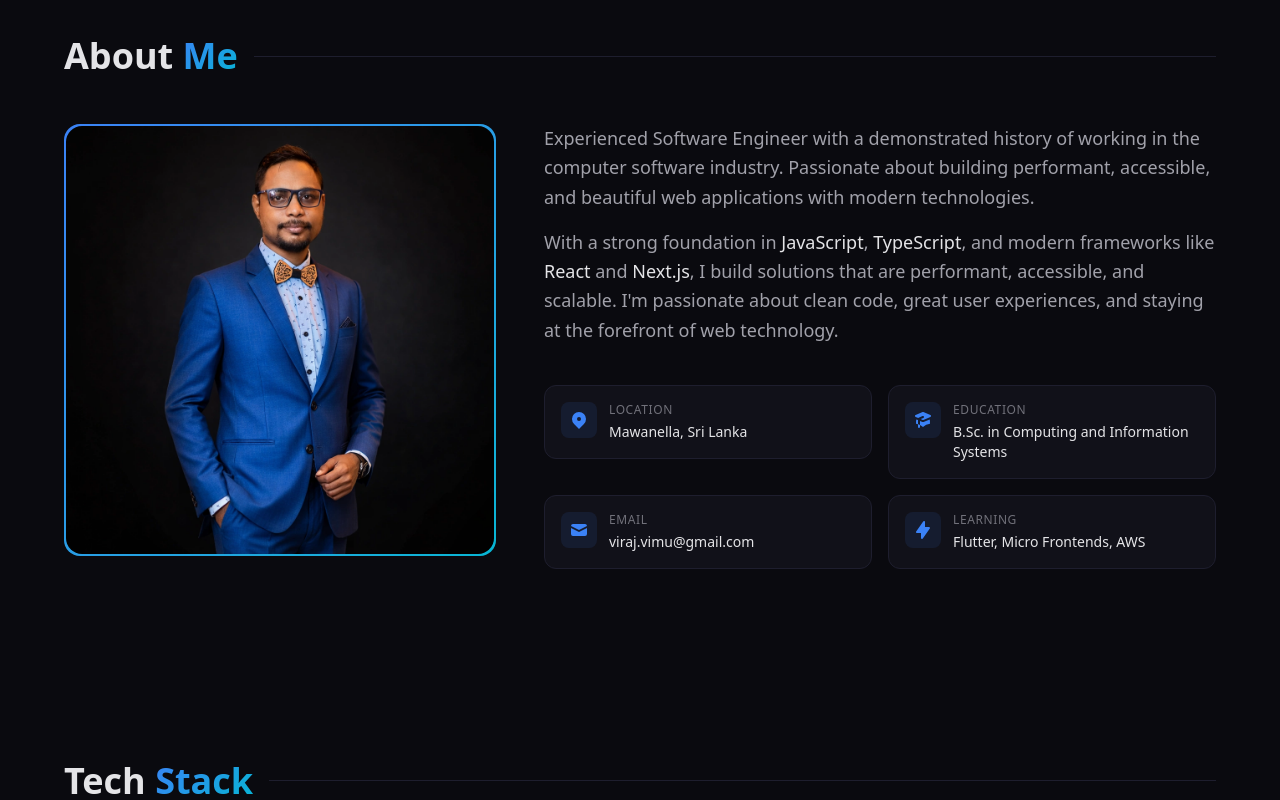
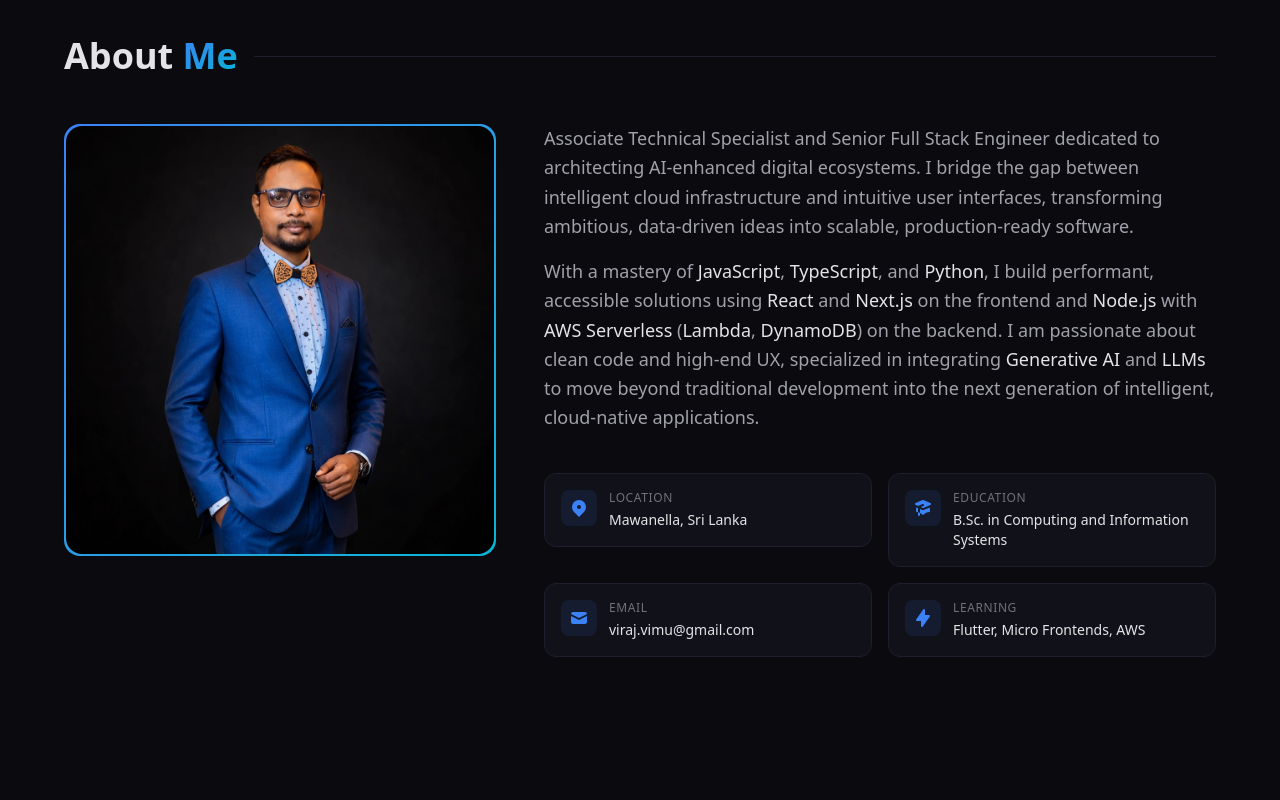
Before and after one commit to v4irajvimu/v4irajvimu.github.io, a Next.js app: page / in a window 1280 px wide. Shown: the part 860-1660 px from the top of the page. Built offline with nearby package versions, Linux system fonts and the light colour scheme.

Commit message:
fix: update personal information and enhance metadata for SEO optimization

```diff
--- a/app/components/AboutSection.tsx
+++ b/app/components/AboutSection.tsx
@@ -54,7 +54,7 @@ export default function AboutSection() {
                 <div className="h-full w-full rounded-2xl bg-card overflow-hidden">
                   <Image
                     src="/images/vimukthi-jayasinghe-senior-software-engineer.webp"
-                    alt="Vimukthi Jayasinghe - Software Engineer"
+                    alt={`${personalInfo.name} - ${personalInfo.title}`}
                     width={800}
                     height={800}
                     priority
@@ -72,15 +72,26 @@ export default function AboutSection() {
                 {personalInfo.bio}
               </p>
               <p className="mt-4 text-lg text-muted-foreground leading-relaxed">
-                With a strong foundation in{" "}
+                With a mastery of{" "}
                 <span className="text-foreground font-medium">JavaScript</span>,{" "}
                 <span className="text-foreground font-medium">TypeScript</span>,
-                and modern frameworks like{" "}
+                and{" "}
+                <span className="text-foreground font-medium">Python</span>, I
+                build performant, accessible solutions using{" "}
                 <span className="text-foreground font-medium">React</span> and{" "}
-                <span className="text-foreground font-medium">Next.js</span>, I
-                build solutions that are performant, accessible, and scalable.
-                I&apos;m passionate about clean code, great user experiences,
-                and staying at the forefront of web technology.
+                <span className="text-foreground font-medium">Next.js</span> on
+                the frontend and{" "}
+                <span className="text-foreground font-medium">Node.js</span> with{" "}
+                <span className="text-foreground font-medium">AWS Serverless</span>{" "}
+                (<span className="text-foreground font-medium">Lambda</span>,{" "}
+                <span className="text-foreground font-medium">DynamoDB</span>) on
+                the backend. I am passionate about clean code and high-end UX,
+                specialized in integrating{" "}
+                <span className="text-foreground font-medium">Generative AI</span>{" "}
+                and{" "}
+                <span className="text-foreground font-medium">LLMs</span> to move
+                beyond traditional development into the next generation of
+                intelligent, cloud-native applications.
               </p>
             </AnimatedSection>
 
--- a/app/components/Footer.tsx
+++ b/app/components/Footer.tsx
@@ -1,6 +1,6 @@
 "use client";
 
-import { socialLinks } from "@/lib/data";
+import { personalInfo, socialLinks } from "@/lib/data";
 import {
   SiGithub,
   SiLinkedin,
@@ -29,8 +29,8 @@ export default function Footer() {
     <footer className="border-t border-card-border py-8 px-4">
       <div className="mx-auto max-w-6xl flex flex-col sm:flex-row items-center justify-between gap-4">
         <p className="text-sm text-muted-foreground">
-          &copy; {new Date().getFullYear()} Viraj Vimukthi Jayasinghe. All
-          rights reserved.
+          &copy; {new Date().getFullYear()} {personalInfo.name}. All rights
+          reserved.
         </p>
 
         <div className="flex items-center gap-3">
--- a/app/components/HeroSection.tsx
+++ b/app/components/HeroSection.tsx
@@ -5,37 +5,30 @@ import { personalInfo } from "@/lib/data";
 import { HiArrowDown } from "react-icons/hi";
 import { useEffect, useState } from "react";
 
-const roles = [
-  "Senior Software Engineer",
-  "Frontend Development Expert",
-  "JavaScript Lover",
-  "React Enthusiast",
-];
-
 export default function HeroSection() {
   const [roleIndex, setRoleIndex] = useState(0);
   const [displayText, setDisplayText] = useState("");
   const [isDeleting, setIsDeleting] = useState(false);
 
   useEffect(() => {
-    const currentRole = roles[roleIndex];
+    const currentRole = personalInfo.tagline[roleIndex];
     let timeout: NodeJS.Timeout;
 
     if (!isDeleting && displayText === currentRole) {
       timeout = setTimeout(() => setIsDeleting(true), 2000);
     } else if (isDeleting && displayText === "") {
       setIsDeleting(false);
-      setRoleIndex((prev) => (prev + 1) % roles.length);
+      setRoleIndex((prev) => (prev + 1) % personalInfo.tagline.length);
     } else {
       timeout = setTimeout(
         () => {
           setDisplayText(
             isDeleting
               ? currentRole.substring(0, displayText.length - 1)
-              : currentRole.substring(0, displayText.length + 1)
+              : currentRole.substring(0, displayText.length + 1),
           );
         },
-        isDeleting ? 40 : 80
+        isDeleting ? 40 : 80,
       );
     }
 
@@ -88,7 +81,9 @@ export default function HeroSection() {
           className="text-4xl font-bold tracking-tight sm:text-6xl lg:text-7xl"
         >
           Hi, I&apos;m{" "}
-          <span className="gradient-text">{personalInfo.name.split(" ")[0]}</span>
+          <span className="gradient-text">
+            {personalInfo.name.split(" ")[0]}
+          </span>
         </motion.h1>
 
         <motion.div
--- a/app/layout.tsx
+++ b/app/layout.tsx
@@ -1,5 +1,6 @@
 import type { Metadata } from "next";
 import { Geist, Geist_Mono } from "next/font/google";
+import { personalInfo } from "@/lib/data";
 import "./globals.css";
 
 const geistSans = Geist({
@@ -12,13 +13,16 @@ const geistMono = Geist_Mono({
   subsets: ["latin"],
 });
 
+const fullTitle = `${personalInfo.name} | ${personalInfo.title}`;
+const seoDescription = `Portfolio of ${personalInfo.name} — ${personalInfo.title} specializing in React, TypeScript, Next.js, and modern frontend development. Based in Sri Lanka.`;
+const shortDescription = `${personalInfo.title} specializing in React, TypeScript, Next.js, and modern frontend development.`;
+
 export const metadata: Metadata = {
-  title: "Viraj Vimukthi Jayasinghe | Senior Software Engineer",
-  description:
-    "Portfolio of Viraj Vimukthi Jayasinghe — Senior Software Engineer specializing in React, TypeScript, Next.js, and modern frontend development. Based in Sri Lanka.",
+  title: fullTitle,
+  description: seoDescription,
   keywords: [
-    "Viraj Vimukthi Jayasinghe",
-    "Senior Software Engineer",
+    personalInfo.name,
+    personalInfo.title,
     "Frontend Developer",
     "React Developer",
     "TypeScript",
@@ -27,31 +31,29 @@ export const metadata: Metadata = {
     "JavaScript",
     "Web Development",
   ],
-  authors: [{ name: "Viraj Vimukthi Jayasinghe" }],
-  creator: "Viraj Vimukthi Jayasinghe",
+  authors: [{ name: personalInfo.name }],
+  creator: personalInfo.name,
   metadataBase: new URL("https://v4irajvimu.github.io"),
   openGraph: {
     type: "website",
     locale: "en_US",
     url: "https://v4irajvimu.github.io",
-    siteName: "Viraj Vimukthi Jayasinghe",
-    title: "Viraj Vimukthi Jayasinghe | Senior Software Engineer",
-    description:
-      "Senior Software Engineer specializing in React, TypeScript, Next.js, and modern frontend development.",
+    siteName: personalInfo.name,
+    title: fullTitle,
+    description: shortDescription,
     images: [
       {
         url: "/images/og-image.jpg",
         width: 1200,
         height: 630,
-        alt: "Viraj Vimukthi Jayasinghe - Senior Software Engineer",
+        alt: `${personalInfo.name} - ${personalInfo.title}`,
       },
     ],
   },
   twitter: {
     card: "summary_large_image",
-    title: "Viraj Vimukthi Jayasinghe | Senior Software Engineer",
-    description:
-      "Senior Software Engineer specializing in React, TypeScript, Next.js, and modern frontend development.",
+    title: fullTitle,
+    description: shortDescription,
     creator: "@v4irajvimu",
     images: ["/images/og-image.jpg"],
   },
@@ -71,9 +73,9 @@ export const metadata: Metadata = {
 const jsonLd = {
   "@context": "https://schema.org",
   "@type": "Person",
-  name: "Viraj Vimukthi Jayasinghe",
+  name: personalInfo.name,
   url: "https://v4irajvimu.github.io",
-  jobTitle: "Senior Software Engineer",
+  jobTitle: personalInfo.title,
   alumniOf: {
     "@type": "CollegeOrUniversity",
     name: "Sabaragamuwa University of Sri Lanka",
--- a/lib/data.ts
+++ b/lib/data.ts
@@ -10,10 +10,18 @@ import {
 } from "./types";
 
 export const personalInfo: PersonalInfo = {
-  name: "Viraj Vimukthi Jayasinghe",
-  title: "Senior Software Engineer",
-  tagline: "JavaScript Lover | Frontend Development Expert",
-  bio: "Experienced Software Engineer with a demonstrated history of working in the computer software industry. Passionate about building performant, accessible, and beautiful web applications with modern technologies.",
+  name: "Vimukthi Jayasinghe",
+  title: "Associate Technical Specialist",
+  tagline: [
+    "Full Stack Senior Software Engineer",
+    "JavaScript Lover",
+    "Frontend Development Expert",
+    "React Enthusiast",
+    "Cross Platform App Developer",
+    "Cloud Computing Expert",
+    "AI & LLM Integration Specialist"
+  ],
+  bio: "Associate Technical Specialist and Senior Full Stack Engineer dedicated to architecting AI-enhanced digital ecosystems. I bridge the gap between intelligent cloud infrastructure and intuitive user interfaces, transforming ambitious, data-driven ideas into scalable, production-ready software.",
   email: "viraj.vimu@gmail.com",
   location: "Mawanella, Sri Lanka",
   education: "B.Sc. in Computing and Information Systems",
@@ -233,7 +241,7 @@ export const testimonials: Testimonial[] = [
     role: "Engineering Manager",
     company: "Tech Corp",
     content:
-      "Viraj is an exceptional frontend developer with a keen eye for detail. His ability to translate complex designs into pixel-perfect, performant code is remarkable. A true team player who consistently delivers beyond expectations.",
+      "Vimukthi is an exceptional frontend developer with a keen eye for detail. His ability to translate complex designs into pixel-perfect, performant code is remarkable. A true team player who consistently delivers beyond expectations.",
     avatar: "/images/testimonials/avatar-1.jpg",
   },
   {
@@ -241,7 +249,7 @@ export const testimonials: Testimonial[] = [
     role: "Product Manager",
     company: "StartupXYZ",
     content:
-      "Working with Viraj was a fantastic experience. He brought creative solutions to challenging problems and his deep understanding of modern web technologies helped us ship our product ahead of schedule.",
+      "Working with Vimukthi was a fantastic experience. He brought creative solutions to challenging problems and his deep understanding of modern web technologies helped us ship our product ahead of schedule.",
     avatar: "/images/testimonials/avatar-2.jpg",
   },
   {
@@ -249,7 +257,7 @@ export const testimonials: Testimonial[] = [
     role: "Lead Developer",
     company: "Digital Agency",
     content:
-      "Viraj's expertise in React and TypeScript is outstanding. He mentored our junior developers effectively and established coding practices that significantly improved our codebase quality.",
+      "Vimukthi's expertise in React and TypeScript is outstanding. He mentored our junior developers effectively and established coding practices that significantly improved our codebase quality.",
     avatar: "/images/testimonials/avatar-3.jpg",
   },
 ];
--- a/lib/types.ts
+++ b/lib/types.ts
@@ -57,7 +57,7 @@ export interface Testimonial {
 export interface PersonalInfo {
   name: string;
   title: string;
-  tagline: string;
+  tagline: string[];
   bio: string;
   email: string;
   location: string;
```
